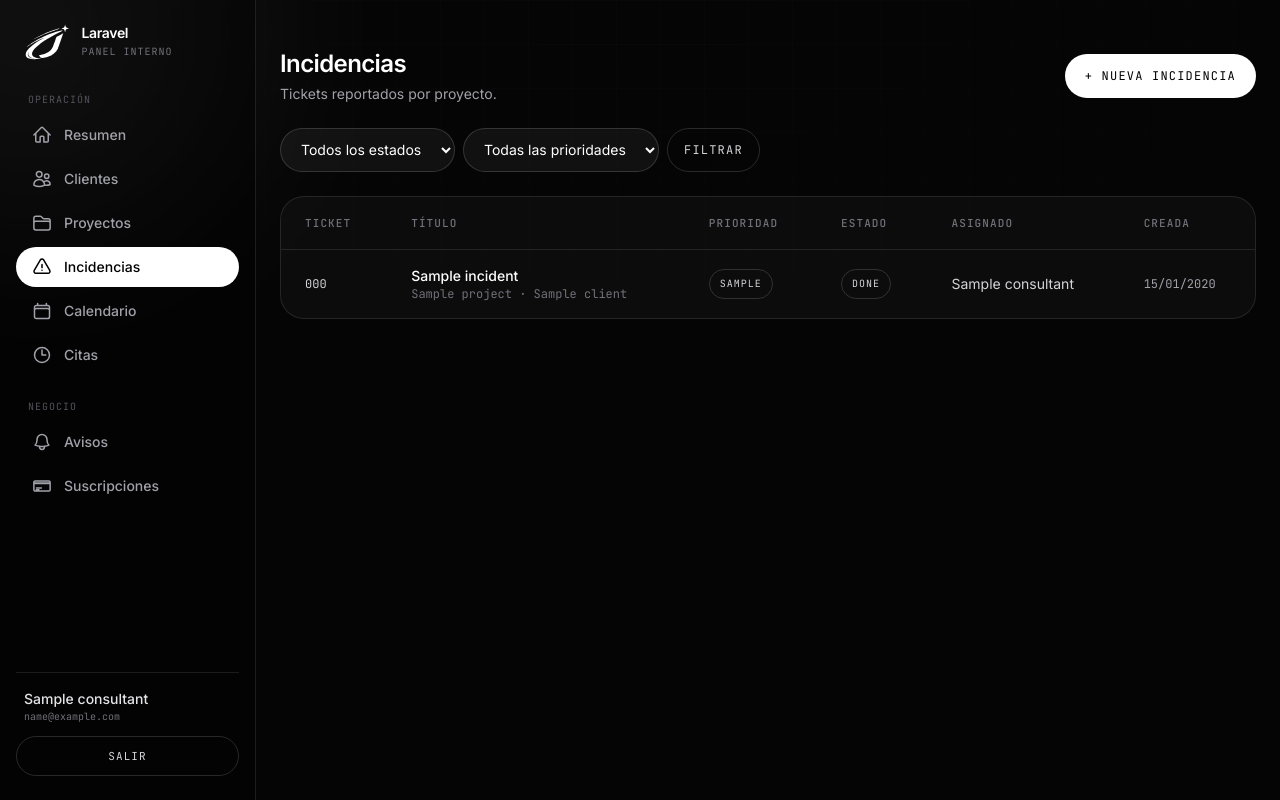
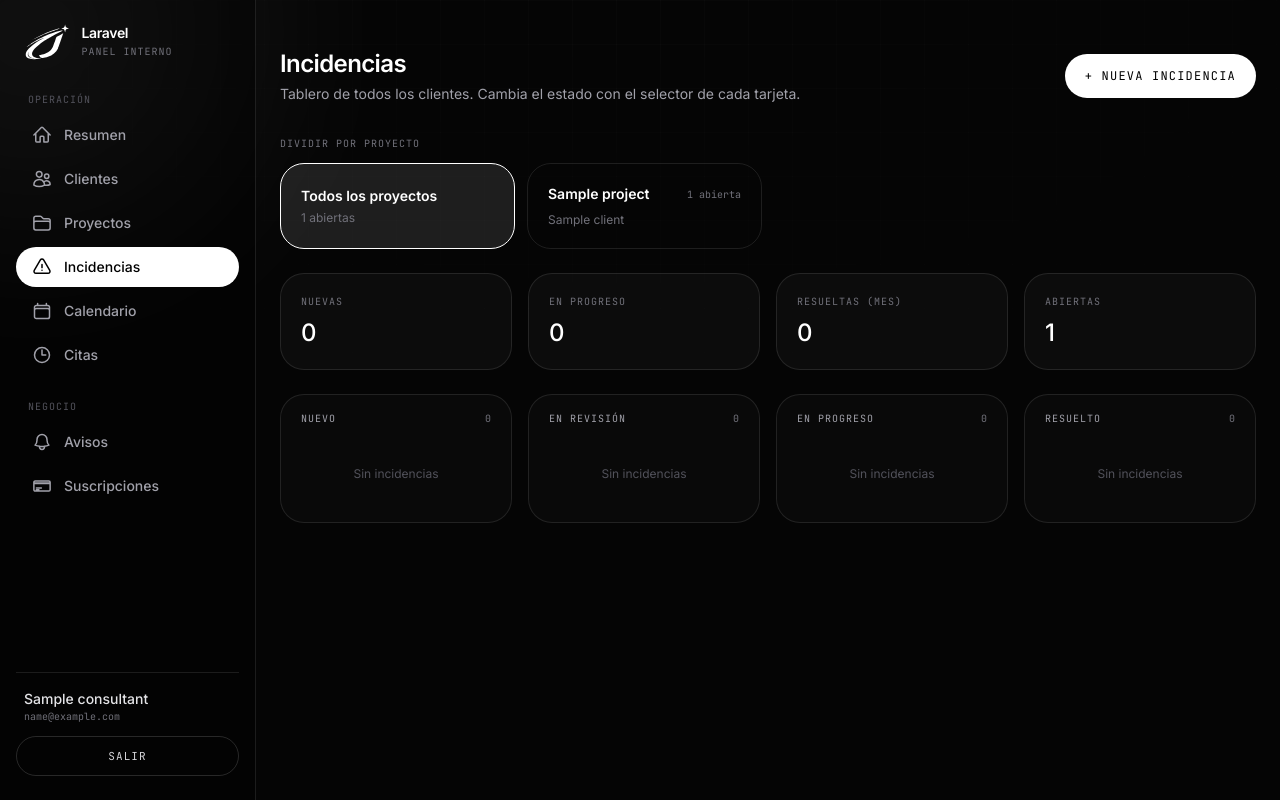
Before and after one commit to JFabrizzio5/CometaX, a Laravel app: page /admin/incidencias in a window 1280 px wide. Run offline with Laravel 12, Linux system fonts and the light colour scheme; a user stored in the database is signed in; tables that the repository leaves empty hold one stand-in row (values such as "Sample post"); some libraries are stand-ins or nearby versions.

Commit message:
feat(admin): incidencias como tablero kanban (mover estado, filtro por proyecto)
Co-Authored-By: Claude Fable 5 <noreply@anthropic.com>

```diff
--- a/backend/app/Http/Controllers/Admin/IncidentAdminController.php
+++ b/backend/app/Http/Controllers/Admin/IncidentAdminController.php
@@ -23,20 +23,31 @@ class IncidentAdminController extends Controller
 
     public function index(Request $request): View
     {
-        $estado = (string) $request->query('estado', '');
-        $prioridad = (string) $request->query('prioridad', '');
-
-        $incidents = Incident::with(['project.client', 'assignee'])
-            ->when(in_array($estado, self::STATUSES, true), fn ($query) => $query->where('status', $estado))
-            ->when(in_array($prioridad, self::PRIORITIES, true), fn ($query) => $query->where('priority', $prioridad))
-            ->latest()
-            ->get();
+        $incidents = Incident::with(['project.client', 'assignee'])->latest()->get();
 
         return view('admin.incidents.index', [
             'incidents' => $incidents,
-            'estado' => $estado,
-            'prioridad' => $prioridad,
+            'byStatus' => $incidents->groupBy('status'),
+            'projects' => Project::with('client')->orderBy('name')->get(),
+            'stats' => [
+                'nuevas' => $incidents->where('status', 'nuevo')->count(),
+                'progreso' => $incidents->whereIn('status', ['revision', 'progreso'])->count(),
+                'abiertas' => $incidents->where('status', '!=', 'resuelto')->count(),
+                'resueltas_mes' => $incidents->where('status', 'resuelto')
+                    ->filter(fn ($i) => $i->resolved_at && $i->resolved_at->isSameMonth(now()))->count(),
+            ],
         ]);
+    }
+
+    /** Cambio rápido de estado (mover de columna en el tablero). */
+    public function move(Request $request, Incident $incident): RedirectResponse
+    {
+        $data = $request->validate(['status' => ['required', Rule::in(self::STATUSES)]]);
+
+        $data['resolved_at'] = $data['status'] === 'resuelto' ? ($incident->resolved_at ?? now()) : null;
+        $incident->update($data);
+
+        return back()->with('status', "Incidencia «{$incident->ticket_code}» movida a {$data['status']}.");
     }
 
     public function create(Request $request): View
--- a/backend/resources/views/admin/incidents/index.blade.php
+++ b/backend/resources/views/admin/incidents/index.blade.php
@@ -3,17 +3,13 @@
 @section('title', 'Incidencias')
 
 @php
-    $priorityBadge = [
-        'urgente' => 'border-red-500/30 bg-red-500/10 text-red-300',
-        'media' => 'border-amber-500/30 bg-amber-500/10 text-amber-300',
-        'baja' => 'border-zinc-500/30 bg-zinc-500/10 text-zinc-300',
-    ];
-    $statusBadge = [
-        'nuevo' => 'border-sky-500/30 bg-sky-500/10 text-sky-300',
-        'revision' => 'border-amber-500/30 bg-amber-500/10 text-amber-300',
-        'progreso' => 'border-violet-500/30 bg-violet-500/10 text-violet-300',
-        'resuelto' => 'border-emerald-500/30 bg-emerald-500/10 text-emerald-300',
-    ];
+    $cols = ['nuevo' => 'Nuevo', 'revision' => 'En revisión', 'progreso' => 'En progreso', 'resuelto' => 'Resuelto'];
+    $prBadge = ['urgente' => 'text-red-300 bg-red-400/10 border-red-400/20', 'media' => 'text-amber-300 bg-amber-400/10 border-amber-400/20', 'baja' => 'text-zinc-300 bg-white/5 border-white/15'];
+    $initials = function ($name) {
+        $p = preg_split('/\s+/', trim((string) $name));
+        return strtoupper(mb_substr($p[0] ?? '', 0, 1) . mb_substr($p[1] ?? '', 0, 1)) ?: '—';
+    };
+    $openByProject = $incidents->where('status', '!=', 'resuelto')->groupBy('project_id');
 @endphp
 
 @section('admin-content')
@@ -21,77 +17,94 @@
   <div class="flex flex-wrap items-center justify-between gap-4">
     <div>
       <h1 class="text-2xl font-semibold tracking-tight">Incidencias</h1>
-      <p class="mt-1 text-sm text-zinc-400">Tickets reportados por proyecto.</p>
+      <p class="mt-1 text-sm text-zinc-400">Tablero de todos los clientes. Cambia el estado con el selector de cada tarjeta.</p>
     </div>
-    <a href="{{ route('admin.incidents.create') }}"
-       class="h-11 flex items-center rounded-control bg-white px-5 font-mono text-xs uppercase tracking-widest text-black transition hover:bg-zinc-200">
-      + Nueva incidencia
-    </a>
+    <a href="{{ route('admin.incidents.create') }}" class="h-11 flex items-center rounded-control bg-white px-5 font-mono text-xs uppercase tracking-widest text-black transition hover:bg-zinc-200">+ Nueva incidencia</a>
   </div>
 
-  <form method="GET" action="{{ route('admin.incidents.index') }}" class="mt-6 flex flex-wrap gap-2">
-    <select name="estado"
-      class="h-11 rounded-control bg-white/5 border border-white/15 px-4 text-sm outline-none focus:border-white/40 transition [&>option]:bg-zinc-900">
-      <option value="">Todos los estados</option>
-      <option value="nuevo" @selected($estado === 'nuevo')>Nuevo</option>
-      <option value="revision" @selected($estado === 'revision')>En revisión</option>
-      <option value="progreso" @selected($estado === 'progreso')>En progreso</option>
-      <option value="resuelto" @selected($estado === 'resuelto')>Resuelto</option>
-    </select>
-    <select name="prioridad"
-      class="h-11 rounded-control bg-white/5 border border-white/15 px-4 text-sm outline-none focus:border-white/40 transition [&>option]:bg-zinc-900">
-      <option value="">Todas las prioridades</option>
-      <option value="urgente" @selected($prioridad === 'urgente')>Urgente</option>
-      <option value="media" @selected($prioridad === 'media')>Media</option>
-      <option value="baja" @selected($prioridad === 'baja')>Baja</option>
-    </select>
-    <button class="h-11 rounded-control border border-white/15 px-4 font-mono text-xs uppercase tracking-widest text-zinc-300 transition hover:border-white/30 hover:text-white">
-      Filtrar
-    </button>
-  </form>
-
-  <div class="mt-6 overflow-x-auto rounded-card border border-white/10 bg-white/[0.03]">
-    <table class="w-full min-w-[900px] text-left text-sm">
-      <thead>
-        <tr class="border-b border-white/10 font-mono text-[11px] uppercase tracking-widest text-zinc-500">
-          <th class="px-6 py-4 font-medium">Ticket</th>
-          <th class="px-6 py-4 font-medium">Título</th>
-          <th class="px-6 py-4 font-medium">Prioridad</th>
-          <th class="px-6 py-4 font-medium">Estado</th>
-          <th class="px-6 py-4 font-medium">Asignado</th>
-          <th class="px-6 py-4 font-medium">Creada</th>
-        </tr>
-      </thead>
-      <tbody class="divide-y divide-white/5">
-        @forelse ($incidents as $incident)
-          <tr class="transition hover:bg-white/[0.02]">
-            <td class="px-6 py-4 font-mono text-xs text-zinc-300">{{ $incident->ticket_code }}</td>
-            <td class="px-6 py-4">
-              <a href="{{ route('admin.incidents.edit', $incident) }}" class="font-medium hover:underline underline-offset-4">{{ $incident->title }}</a>
-              <p class="font-mono text-xs text-zinc-500">{{ $incident->project?->name ?? '—' }} · {{ $incident->project?->client?->name ?? '—' }}</p>
-            </td>
-            <td class="px-6 py-4">
-              <span class="inline-flex rounded-full border px-2.5 py-1 font-mono text-[10px] uppercase tracking-widest {{ $priorityBadge[$incident->priority] ?? 'border-white/15 text-zinc-300' }}">
-                {{ $incident->priority }}
-              </span>
-            </td>
-            <td class="px-6 py-4">
-              <span class="inline-flex rounded-full border px-2.5 py-1 font-mono text-[10px] uppercase tracking-widest {{ $statusBadge[$incident->status] ?? 'border-white/15 text-zinc-300' }}">
-                {{ $incident->status }}
-              </span>
-            </td>
-            <td class="px-6 py-4 text-zinc-300">{{ $incident->assignee?->name ?? '—' }}</td>
-            <td class="px-6 py-4 font-mono text-xs text-zinc-400">{{ $incident->created_at->format('d/m/Y') }}</td>
-          </tr>
-        @empty
-          <tr>
-            <td colspan="6" class="px-6 py-16 text-center text-sm text-zinc-500">
-              {{ ($estado !== '' || $prioridad !== '') ? 'Sin incidencias con esos filtros.' : 'Todavía no hay incidencias. Crea la primera.' }}
-            </td>
-          </tr>
-        @endforelse
-      </tbody>
-    </table>
+  {{-- Dividir por proyecto --}}
+  <div class="mt-8">
+    <p class="font-mono text-[10px] uppercase tracking-widest text-zinc-500 mb-3">Dividir por proyecto</p>
+    <div class="grid sm:grid-cols-2 lg:grid-cols-4 gap-3">
+      <button type="button" data-project-filter="all" class="proj-filter text-left rounded-card border border-white bg-white/10 p-5 transition">
+        <p class="text-sm font-semibold mb-1">Todos los proyectos</p>
+        <p class="text-xs text-zinc-500">{{ $stats['abiertas'] }} abiertas</p>
+      </button>
+      @foreach ($projects as $p)
+        @php $op = $openByProject->get($p->id, collect()); $urg = $op->where('priority', 'urgente')->count(); @endphp
+        <button type="button" data-project-filter="{{ $p->id }}" class="proj-filter text-left rounded-card border border-white/10 hover:border-white/25 p-5 transition">
+          <div class="flex items-center justify-between mb-2 gap-2">
+            <p class="text-sm font-semibold truncate">{{ $p->name }}</p>
+            <span class="font-mono text-[10px] shrink-0 {{ $urg ? 'text-red-300' : 'text-zinc-500' }}">{{ $urg ? $urg.' urgente' : $op->count().' abierta' }}</span>
+          </div>
+          <p class="text-xs text-zinc-500 truncate">{{ $p->client?->name }}</p>
+        </button>
+      @endforeach
+    </div>
   </div>
 
+  {{-- KPIs --}}
+  <div class="mt-6 grid grid-cols-2 sm:grid-cols-4 gap-4">
+    @foreach (['Nuevas' => $stats['nuevas'], 'En progreso' => $stats['progreso'], 'Resueltas (mes)' => $stats['resueltas_mes'], 'Abiertas' => $stats['abiertas']] as $label => $val)
+      <div class="rounded-card border border-white/10 bg-white/[0.03] p-5">
+        <p class="font-mono text-[10px] uppercase tracking-widest text-zinc-500">{{ $label }}</p>
+        <p class="mt-2 text-2xl font-medium">{{ $val }}</p>
+      </div>
+    @endforeach
+  </div>
+
+  {{-- Kanban --}}
+  <div class="mt-6 grid md:grid-cols-4 gap-4">
+    @foreach ($cols as $key => $title)
+      @php $items = $byStatus->get($key, collect()); @endphp
+      <div class="rounded-card border border-white/10 bg-white/[0.02] p-4">
+        <div class="flex items-center justify-between mb-4 px-1">
+          <p class="font-mono text-[10px] uppercase tracking-widest text-zinc-400">{{ $title }}</p>
+          <span class="font-mono text-[10px] text-zinc-500">{{ $items->count() }}</span>
+        </div>
+        <div class="space-y-3">
+          @forelse ($items as $inc)
+            <div data-project="{{ $inc->project_id }}" class="incident-card rounded-control bg-white/[0.04] border border-white/10 p-4 transition hover:border-white/25">
+              <div class="flex items-center justify-between mb-2">
+                <span class="font-mono text-[10px] uppercase tracking-widest rounded-full border px-2 py-0.5 {{ $prBadge[$inc->priority] ?? $prBadge['baja'] }}">{{ $inc->priority }}</span>
+                <span class="font-mono text-[10px] text-zinc-600">{{ $inc->ticket_code }}</span>
+              </div>
+              <p class="text-sm font-medium">{{ $inc->title }}</p>
+              <p class="text-xs text-zinc-500 mt-2">{{ $inc->project?->name }} · {{ $inc->project?->client?->name }}</p>
+              <div class="flex items-center justify-between mt-3 pt-3 border-t border-white/5 gap-2">
+                <form method="POST" action="{{ route('admin.incidents.move', $inc) }}">
+                  @csrf
+                  <select name="status" onchange="this.form.submit()" class="h-8 rounded-control bg-white/5 border border-white/15 px-2 text-[11px] outline-none focus:border-white/40 [&>option]:bg-zinc-900">
+                    @foreach ($cols as $sk => $sl)<option value="{{ $sk }}" @selected($inc->status === $sk)>{{ $sl }}</option>@endforeach
+                  </select>
+                </form>
+                <div class="flex items-center gap-2 shrink-0">
+                  <a href="{{ route('admin.incidents.edit', $inc) }}" class="font-mono text-[10px] uppercase tracking-widest text-zinc-500 hover:text-white">Editar</a>
+                  <div class="h-6 w-6 rounded-full bg-white/10 flex items-center justify-center font-mono text-[9px]" title="{{ $inc->assignee?->name }}">{{ $initials($inc->assignee?->name) }}</div>
+                </div>
+              </div>
+            </div>
+          @empty
+            <p class="text-xs text-zinc-600 text-center py-6">Sin incidencias</p>
+          @endforelse
+        </div>
+      </div>
+    @endforeach
+  </div>
+
+  <script>
+    (function () {
+      var buttons = document.querySelectorAll('.proj-filter');
+      var cards = document.querySelectorAll('.incident-card');
+      buttons.forEach(function (btn) {
+        btn.addEventListener('click', function () {
+          var f = btn.getAttribute('data-project-filter');
+          buttons.forEach(function (b) { b.classList.remove('border-white', 'bg-white/10'); b.classList.add('border-white/10'); });
+          btn.classList.add('border-white', 'bg-white/10'); btn.classList.remove('border-white/10');
+          cards.forEach(function (c) { c.style.display = (f === 'all' || c.getAttribute('data-project') === f) ? '' : 'none'; });
+        });
+      });
+    })();
+  </script>
+
 @endsection
--- a/backend/routes/web.php
+++ b/backend/routes/web.php
@@ -141,6 +141,7 @@ Route::middleware('staff')->prefix('admin')->name('admin.')->group(function () {
     Route::post('/incidencias', [IncidentAdminController::class, 'store'])->name('incidents.store');
     Route::get('/incidencias/{incident}/editar', [IncidentAdminController::class, 'edit'])->name('incidents.edit');
     Route::put('/incidencias/{incident}', [IncidentAdminController::class, 'update'])->name('incidents.update');
+    Route::post('/incidencias/{incident}/mover', [IncidentAdminController::class, 'move'])->name('incidents.move');
 
     // Citas
     Route::get('/citas', [AppointmentAdminController::class, 'index'])->name('appointments.index');
```
